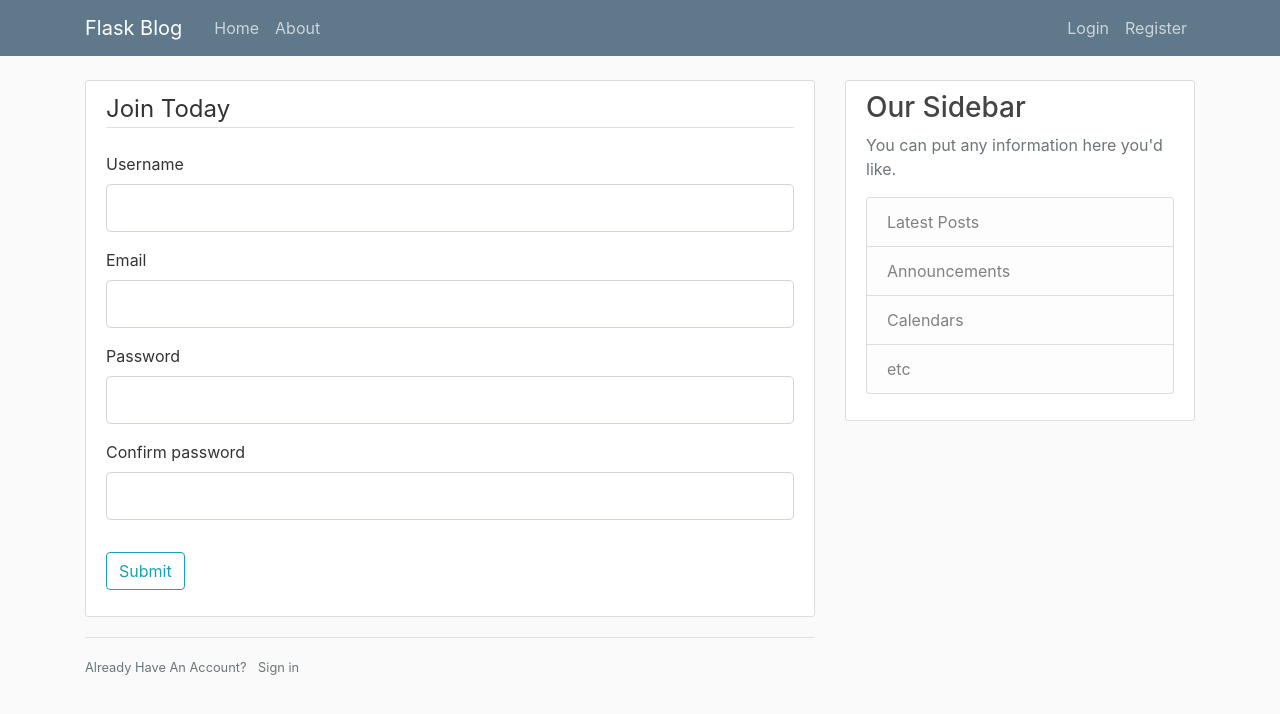
After one commit to underscore99/flask_blog, a Flask app: template templates/register.html in a window 1280 px wide. The commit adds this page. Shown: the top 714 px of the page. Run offline with Flask 2, Linux system fonts and the light colour scheme; the template is opened without the code that fills it: most values are stand-ins (such as "Sample title", 1, 10 or a date in 2020); form fields are guessed from the names that the template uses; some libraries are stand-ins or nearby versions.

Commit message:
i dont know what im doing

```diff
--- a/flaskblog.py
+++ b/flaskblog.py
@@ -1,6 +1,9 @@
 
 from flask import Flask, render_template, url_for
+from forms import RegistrationForm, LoginForm
 app = Flask(__name__)
+
+app.config['SECRET_KEY'] = '5afd723422802a8cedff0e0ff00d8976'
 
 posts = [
     {
@@ -28,6 +31,15 @@ def home():
 def about():
     return render_template('about.html', title='About')
 
+@app.route("/login")
+def login():
+    form = LoginForm
+    return render_template('login.html', title='login', form=form)
+
+@app.route("/register")
+def register():
+    form = RegistrationForm
+    return render_template('register.html', title='register', form=form)
 
 if __name__ == '__main__':
     app.run(debug=True)
--- a/templates/about.html
+++ b/templates/about.html
@@ -1,4 +1,5 @@
 {% extends "layout.html" %}
 {% block content %}
     <h1>About Page</h1>
+    <p>This is a small project on a flask blog webpage</p>
 {% endblock content %}
--- /dev/null
+++ b/templates/login.html
@@ -0,0 +1,4 @@
+{% extends "layout.html" %}
+{% block content %}
+    <h1>Login Page</h1>
+{% endblock content %}
--- /dev/null
+++ b/templates/register.html
@@ -0,0 +1,35 @@
+{% extends "layout.html" %}
+{% block content %}
+    <div class="content-section">
+        <form method="POST" action="">
+            {{ form.hidden_tag() }}
+            <fieldset class="form-group">
+                <legend class="border-bottom mb-4">Join Today </legend>
+                <div class="form-group">
+                    {{ form.username.label(class="form-control-label") }}
+                    {{ form.username(class="form-control form-control-lg") }}
+                </div>
+                <div class="form-group">
+                    {{ form.email.label(class="form-control-label") }}
+                    {{ form.email(class="form-control form-control-lg") }}
+                </div>
+                <div class="form-group">
+                    {{ form.password.label(class="form-control-label") }}
+                    {{ form.password(class="form-control form-control-lg") }}
+                </div>
+                <div class="form-group">
+                    {{ form.confirm_password.label(class="form-control-label") }}
+                    {{ form.confirm_password(class="form-control form-control-lg") }}
+                </div>
+            </fieldset>
+            <div class="form-group">
+                {{ form.submit(class="btn btn-outline-info") }}
+            </div>
+        </form>
+    </div>
+    <div class="border-top pt-3">
+        <small class="text-muted">
+            Already Have An Account? <a class="ml-2 href="{{ url_for(login) }}>Sign in</a>
+        </small>
+    </div>
+{% endblock content %}
```
Also changed, not shown: forms.py (added, +22 -0 lines), templates/home.html (line endings or trailing spaces).
